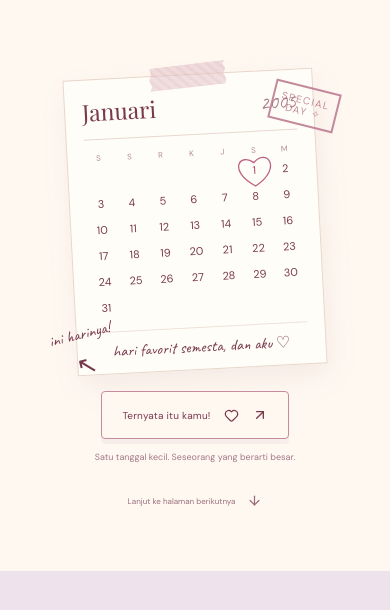
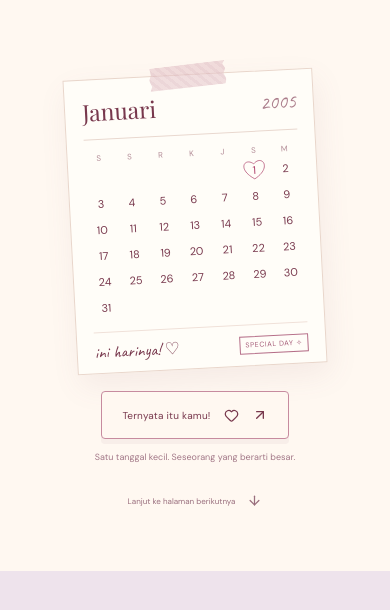
Before and after one commit to avrixx07/hbdgpt1, a React (Vite) app: page / in a window 390 px wide. Shown: the part 1117-1727 px from the top of the page. Built offline with nearby package versions, Linux system fonts and the light colour scheme.

Commit message:
Fix overlapping calendar decorations on small screens

```diff
--- a/src/components/StorySections.jsx
+++ b/src/components/StorySections.jsx
@@ -174,16 +174,11 @@ export function BirthdayCalendar({ config, sound }) {
               </span>
             ))}
           </div>
-          <div className="calendar-footer">hari favorit semesta, dan aku ♡</div>
+          <div className="calendar-footer">
+            <span className="calendar-doodle">ini harinya! ♡</span>
+            <span className="special-stamp">SPECIAL DAY ✧</span>
+          </div>
         </div>
-        <span className="special-stamp">
-          SPECIAL
-          <br />
-          DAY ✧
-        </span>
-        <span className="calendar-doodle">
-          ini harinya!<span>↖</span>
-        </span>
       </div>
       <Button
         className="secondary"
--- a/src/styles.css
+++ b/src/styles.css
@@ -594,44 +594,36 @@ h1 span + span {
 }
 .special-date svg {
   position: absolute;
-  width: 39px;
-  max-width: none;
-  top: -4px;
+  width: 100%;
+  height: 100%;
+  top: 0;
+  left: 0;
   fill: none;
   stroke: #bc6384;
   stroke-width: 2;
 }
 .calendar-footer {
+  display: flex;
+  align-items: center;
+  justify-content: space-between;
+  gap: 12px;
+  border-top: 1px solid #f0e1d9;
+  padding-top: 10px;
+}
+.special-stamp {
+  flex-shrink: 0;
+  font-size: 8px;
+  font-weight: 600;
+  letter-spacing: 1px;
+  border: 1px solid #b56e88;
+  padding: 5px 6px;
+  line-height: 1.2;
+  color: #a65d79;
+}
+.calendar-doodle {
   font-family: "Caveat", cursive;
-  font-size: 16px;
-  border-top: 1px solid #f0e1d9;
-  padding-top: 7px;
-}
-.special-stamp {
-  position: absolute;
-  right: -37px;
-  top: 12px;
-  font-size: 13px;
-  font-weight: 600;
-  letter-spacing: 2px;
-  border: 2px solid #b56e88;
-  padding: 9px;
-  line-height: 1.1;
-  transform: rotate(14deg);
-  color: #b56e88;
-  opacity: 0.8;
-}
-.calendar-doodle {
-  position: absolute;
-  bottom: 3px;
-  left: -91px;
-  font-family: "Caveat", cursive;
-  font-size: 23px;
-  transform: rotate(-10deg);
-}
-.calendar-doodle span {
-  display: block;
-  font-size: 45px;
+  font-size: 20px;
+  line-height: 1.2;
 }
 .small-feedback {
   min-height: 24px;
@@ -1543,19 +1535,12 @@ h1 span + span {
     font-size: 23px;
   }
   .special-stamp {
-    right: -18px;
-    font-size: 10px;
-    letter-spacing: 1.5px;
-    padding: 7px;
+    font-size: 7px;
+    letter-spacing: 0.6px;
+    padding: 4px 5px;
   }
   .calendar-doodle {
-    left: -17px;
-    bottom: -14px;
-    font-size: 16px;
-    transform: rotate(-14deg);
-  }
-  .calendar-doodle span {
-    font-size: 25px;
+    font-size: 17px;
   }
   .small-feedback {
     font-size: 9px;
```
Also changed, not shown: 1 other file (tests, documents, lock files or other folders).
